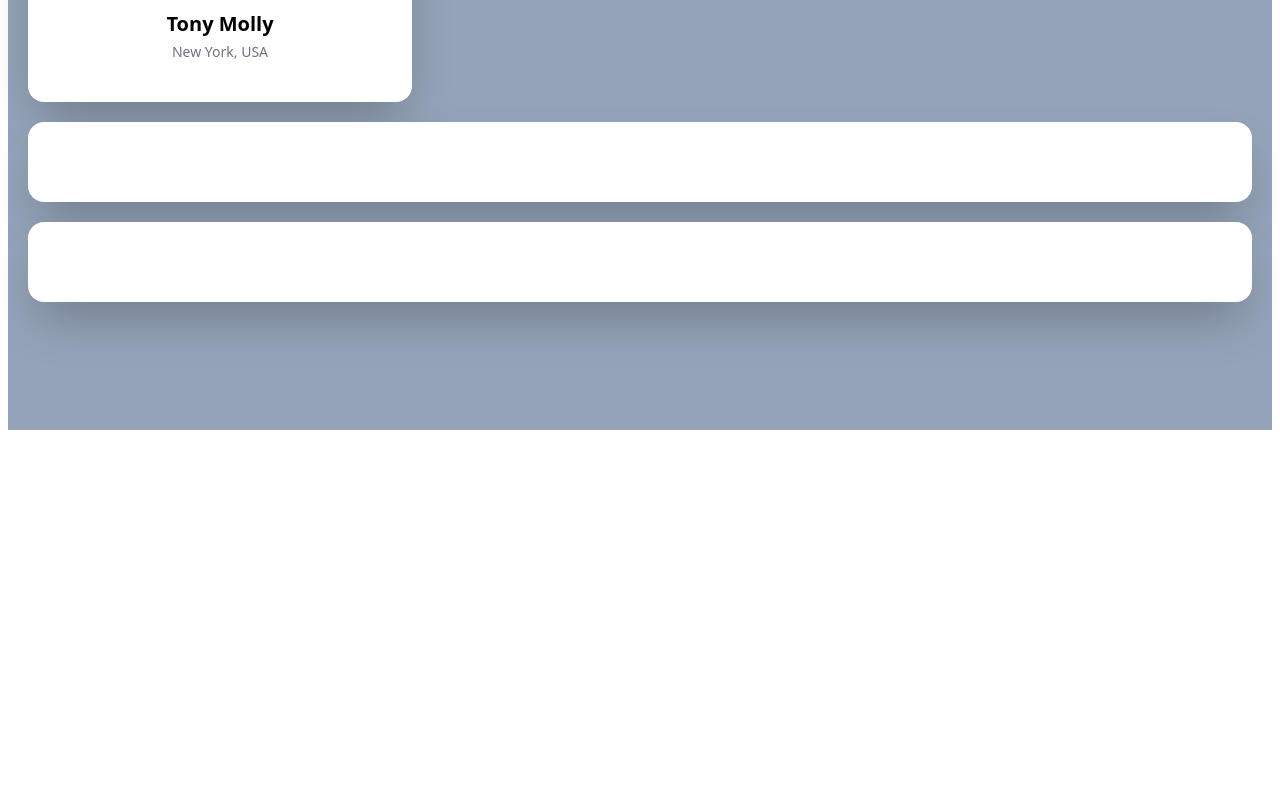
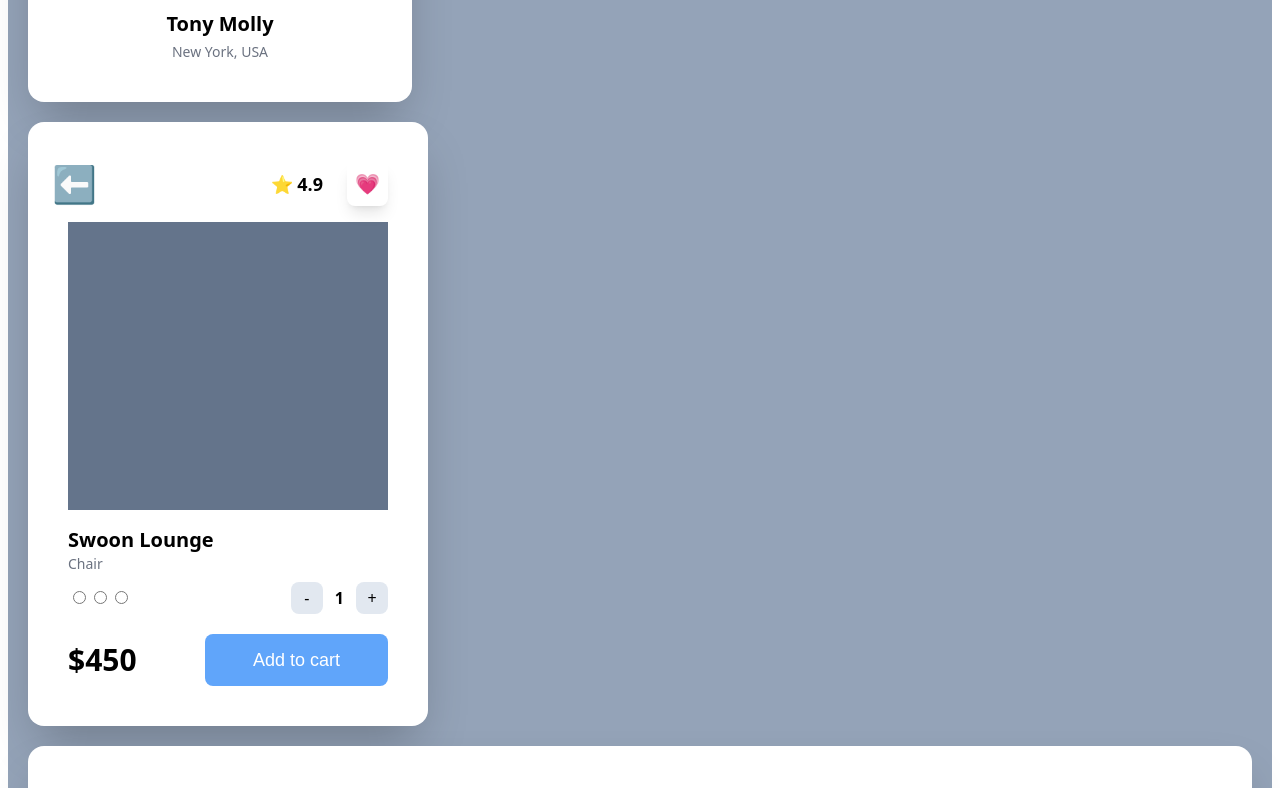
Before and after one commit to joooonis/carrot-market, a Next.js app: page / in a window 1280 px wide. Shown: the part 572-1360 px from the top of the page. Before the commit the page ends 1010 px from the top, so only its background shows below. Built offline with nearby package versions, Linux system fonts and the light colour scheme.

Commit message:
design : build ui component  window + ; -> emogi 입력 min-h-screen -> min-height : 100vh aspect-square w-10 -> div를 정사각형으로 만들어 줍니다.

```diff
--- a/pages/index.tsx
+++ b/pages/index.tsx
@@ -2,7 +2,7 @@ import type { NextPage } from 'next';
 
 const Home: NextPage = () => {
   return (
-    <div className="bg-slate-400 py-32 px-5 grid gap-5 font-sans ">
+    <div className="bg-slate-400 py-32 px-5 grid gap-5 font-sans min-h-screen">
       <div className="bg-white p-6 rounded-3xl shadow-2xl max-w-xs">
         <div className="font-semibold text-2xl mb-2">Select Item</div>
         <div className="flex justify-between my-1">
@@ -43,7 +43,42 @@ const Home: NextPage = () => {
           </div>
         </div>
       </div>
-      <div className="bg-white p-10 rounded-2xl shadow-2xl"></div>
+      <div className="bg-white p-10 rounded-2xl shadow-2xl max-w-xs">
+        <div className="flex justify-between items-center">
+          <span className="text-4xl relative -left-4">⬅️</span>
+          <div className="flex items-center">
+            <span className="text-lg font-semibold">⭐ 4.9</span>
+            <span className="text-xl p-2 shadow-lg rounded-lg ml-6">💗</span>
+          </div>
+        </div>
+        <div className="bg-slate-500 h-72 mt-4" />
+        <div className="flex flex-col mt-4">
+          <div className="text-xl font-semibold">Swoon Lounge</div>
+          <div className="text-sm text-gray-500">Chair</div>
+        </div>
+        <div className="flex justify-between items-center mt-2 mb-5">
+          <div className="">
+            <input type="radio" />
+            <input type="radio" />
+            <input type="radio" />
+          </div>
+          <div className="flex space-x-3 justify-between items-center">
+            <div className="flex justify-center items-center bg-slate-200 aspect-square w-8 rounded-lg">
+              -
+            </div>
+            <div className="font-semibold">1</div>
+            <div className="flex justify-center items-center bg-slate-200 aspect-square w-8 rounded-lg">
+              +
+            </div>
+          </div>
+        </div>
+        <div className="flex justify-between items-center">
+          <span className="text-3xl font-semibold">$450</span>
+          <button className="bg-blue-400 text-lg text-white rounded-lg px-12 py-3 border-none">
+            Add to cart
+          </button>
+        </div>
+      </div>
       <div className="bg-white p-10 rounded-2xl shadow-2xl"></div>
     </div>
   );
```
